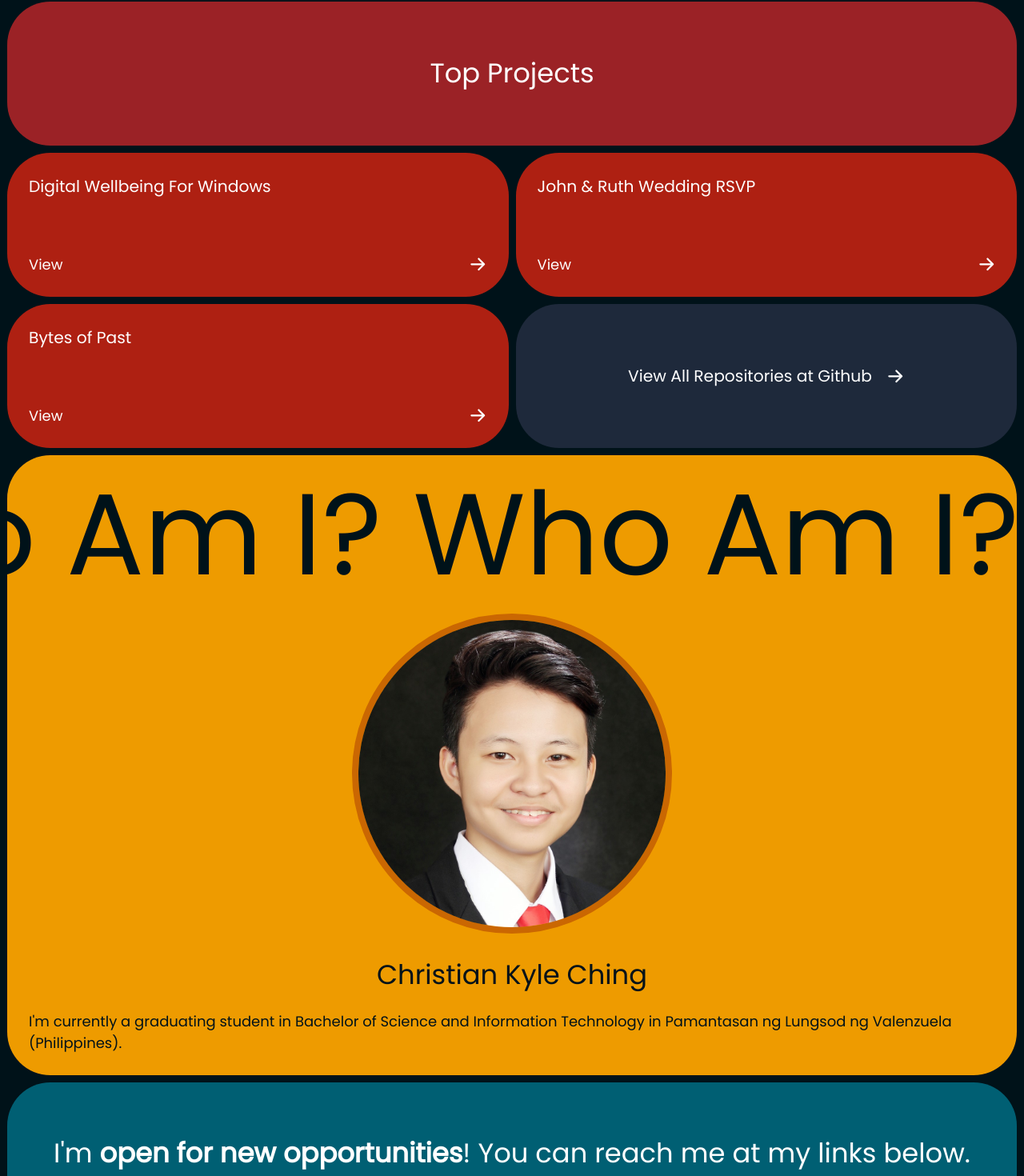
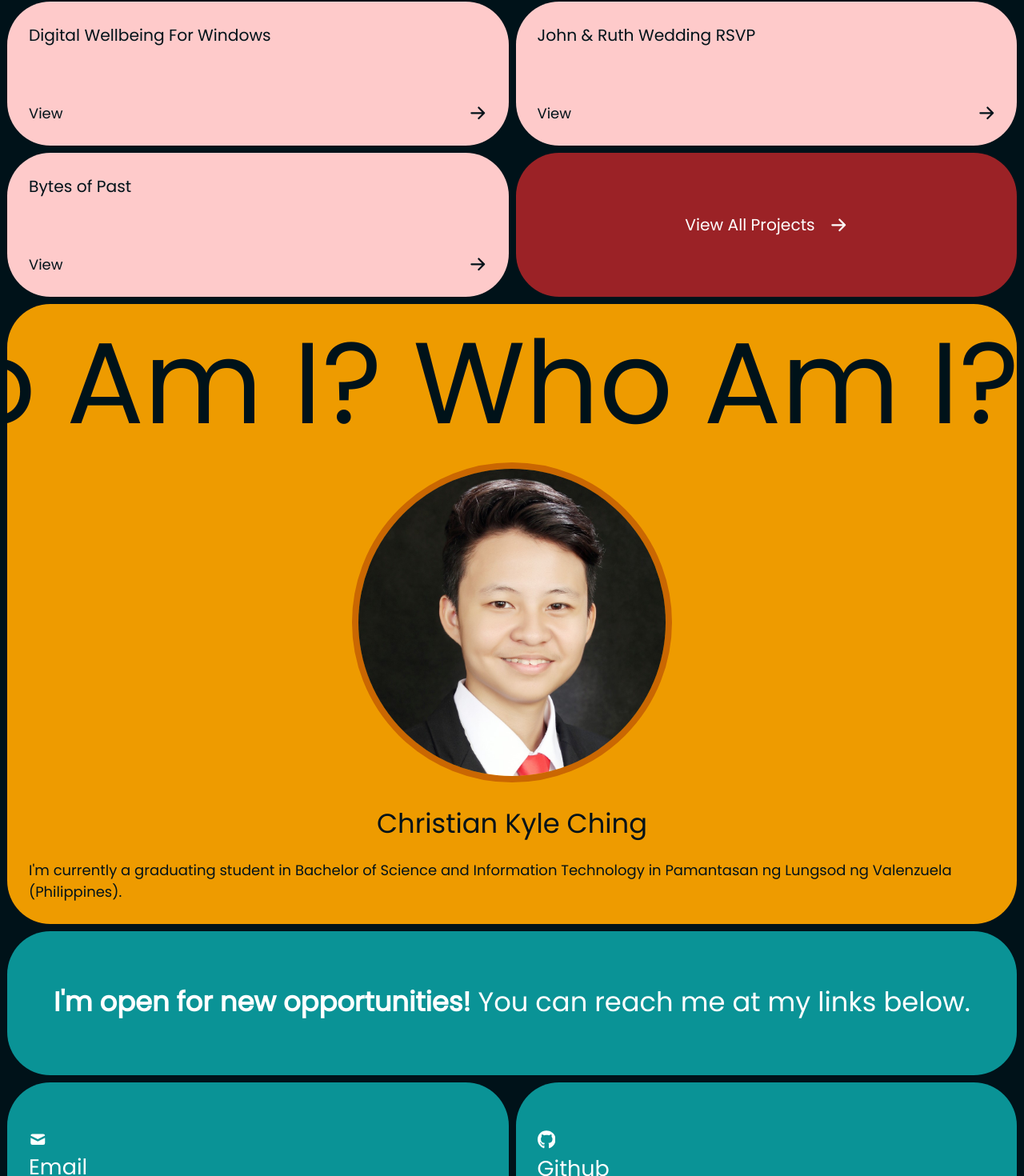
Before and after one commit to christiankyle-ching/vue-portfolio-ckcdev, a Vue app: page / in a window 1280 px wide. Shown: the part 816-2286 px from the top of the page at 80% size. Built offline with nearby package versions, Linux system fonts and the light colour scheme.

Commit message:
fix: Improve colors, add: Projects List View

```diff
--- a/index.html
+++ b/index.html
@@ -1,13 +1,18 @@
 <!DOCTYPE html>
 <html lang="en">
+
 <head>
   <meta charset="UTF-8" />
   <link rel="icon" href="/favicon.png" />
   <meta name="viewport" content="width=device-width, initial-scale=1.0" />
   <title>Portfolio - Christian Kyle Ching</title>
+
+  <meta name="description" content="Personal Portfolio of Christian Kyle Ching in Web / App Development" />
 </head>
+
 <body>
   <div id="app"></div>
   <script type="module" src="/src/main.js"></script>
 </body>
+
 </html>
--- a/src/assets/projects.js
+++ b/src/assets/projects.js
@@ -588,12 +588,16 @@ const PROJECTS = [
   }),
 ];
 
-const TOP_PROJECTS = PROJECTS.sort((a, b) => b.priority - a.priority).filter(
-  (p) => p.priority > 0
+const PROJECTS_SORTED = PROJECTS.sort((a, b) => b.priority - a.priority).sort(
+  (a, b) => b.date_dev - a.date_dev
 );
+
+const TOP_PROJECTS = PROJECTS_SORTED.sort(
+  (a, b) => b.priority - a.priority
+).filter((p) => p.priority > 0);
 
 function getProjectByID(id) {
   return PROJECTS.find((p) => p.id === id);
 }
 
-export { PROJECTS, TOP_PROJECTS, getProjectByID };
+export { PROJECTS, PROJECTS_SORTED, TOP_PROJECTS, getProjectByID };
--- /dev/null
+++ b/src/components/ProjectCard.vue
@@ -0,0 +1,44 @@
+<template>
+  <RouterLink
+    :to="{ name: 'project', params: { id: project.id } }"
+    class="card h-full bg-red-200 text-_black card--bg-hover"
+  >
+    <header>
+      <h5>{{ project.title }}</h5>
+    </header>
+
+    <div class="card__background flex relative">
+      <img
+        :src="project.images[1].url"
+        alt=""
+        class="absolute top-0 left-0 w-full h-full object-cover object-center opacity-30"
+      />
+      <LoopingAnimator class="m-auto">
+        <span class="text-2xl lg:text-4xl">
+          <b>{{ project.platform }}</b> | {{ project.stack }} |
+          <b>{{ project.date_dev.getFullYear() }}</b> |&nbsp;
+        </span>
+      </LoopingAnimator>
+    </div>
+
+    <footer>
+      <span class="flex justify-between items-center">
+        <span>View</span>
+        <ArrowRightIcon />
+      </span>
+    </footer>
+  </RouterLink>
+</template>
+
+<script>
+import LoopingAnimator from "./LoopingAnimator.vue";
+import ArrowRightIcon from "./icons/ArrowRightIcon.vue";
+export default {
+  props: {
+    project: {
+      required: true,
+    },
+  },
+  components: { LoopingAnimator, ArrowRightIcon },
+};
+</script>
--- a/src/router/index.js
+++ b/src/router/index.js
@@ -1,11 +1,13 @@
 import { createRouter, createWebHistory } from "vue-router";
 import HomeView from "../views/HomeView.vue";
 import ProjectView from "../views/ProjectView.vue";
+import ProjectsView from "../views/ProjectsView.vue";
+import NotFound from "../views/NotFound.vue";
 
 const router = createRouter({
   history: createWebHistory(import.meta.env.BASE_URL),
   scrollBehavior(to, from, savedPosition) {
-    if (to.name === "project") {
+    if (["project", "projects"].includes(to.name)) {
       return { top: 0 };
     }
 
@@ -19,10 +21,18 @@ const router = createRouter({
       component: HomeView,
     },
     {
+      path: "/projects/",
+      name: "projects",
+      component: ProjectsView,
+    },
+    {
       path: "/project/:id",
       name: "project",
       component: ProjectView,
     },
+
+    // will match everything and put it under `$route.params.pathMatch`
+    { path: "/:pathMatch(.*)*", name: "NotFound", component: NotFound },
   ],
 });
 
--- a/src/views/HomeView.vue
+++ b/src/views/HomeView.vue
@@ -2,14 +2,14 @@
   <div>
     <main class="min-h-screen">
       <!-- Top Column -->
-      <div class="flex justify-center items-center !min-h-[35vh]">
+      <div class="flex justify-center items-center !h-[35vh]">
         <h2>ckching.dev</h2>
       </div>
 
       <!-- Bottom Column : Cards -->
       <div class="cards-group grid grid-cols-1 lg:grid-cols-2 gap-2">
         <!-- Main Card -->
-        <button class="card !min-h-[65vh] h-full bg-_teal group">
+        <button class="card !h-[65vh] h-full bg-_teal group">
           <header class="text-left">
             <h3>Portfolio</h3>
           </header>
@@ -31,18 +31,21 @@
                   <img
                     src="@/assets/images/django.png"
                     alt="Django"
-                    class="min-w-[7rem] rounded-lg"
+                    class="min-w-[7rem] rounded-lg bg-white p-2"
                   />
                   <img
                     src="@/assets/images/vue.png"
                     alt="Vue"
-                    class="min-w-[4rem] rounded-lg p-2 bg-white"
+                    class="min-w-[4rem] rounded-lg bg-white p-2"
                   />
                   <img
                     src="@/assets/images/firebase.png"
                     alt="Vue"
-                    class="min-w-[3rem] rounded-lg p-2 bg-blue-300"
+                    class="min-w-[3rem] rounded-lg p-2 bg-white p-2"
                   />
+                  <div class="bg-white text-purple-800 rounded-lg p-2">
+                    <span class="text-4xl font-bold">C#</span>
+                  </div>
                 </div>
               </LoopingAnimator>
             </div>
@@ -65,7 +68,7 @@
           <!-- Projects -->
           <a
             href="#top-projects"
-            class="card bg-_red card--bg-hover col-span-full group"
+            class="card bg-_dark-red card--bg-hover col-span-full group"
           >
             <header>
               <h6>Projects</h6>
@@ -75,14 +78,14 @@
                 <span class="text-2xl lg:text-4xl">View my works.&nbsp;</span>
               </LoopingAnimator>
             </div>
-            <footer>
+            <!-- <footer>
               <a class="flex justify-between items-center">
                 <span>See All</span>
                 <button>
                   <ArrowDownIcon />
                 </button>
               </a>
-            </footer>
+            </footer> -->
           </a>
 
           <!-- About -->
@@ -123,55 +126,23 @@
     </main>
 
     <section id="top-projects" class="mt-2 grid grid-cols-2 gap-2">
-      <div class="card h-full bg-_dark-red col-span-full">
+      <!-- <div class="card h-full bg-_dark-red col-span-full">
         <h2 class="m-auto">Top Projects</h2>
+      </div> -->
+
+      <!-- For: Projects -->
+      <div v-for="project in TOP_PROJECTS">
+        <ProjectCard :project="project" />
       </div>
 
-      <!-- For: Projects -->
-      <RouterLink
-        :to="{ name: 'project', params: { id: project.id } }"
-        v-for="project in TOP_PROJECTS"
-        class="card h-full bg-_red card--bg-hover"
-      >
-        <header>
-          <h5>{{ project.title }}</h5>
-        </header>
-
-        <div class="card__background flex relative">
-          <img
-            :src="project.images[1].url"
-            alt=""
-            class="absolute top-0 left-0 w-full h-full object-cover object-center opacity-20"
-          />
-          <LoopingAnimator class="m-auto">
-            <span class="text-2xl lg:text-4xl">
-              <b>{{ project.platform }}</b> | {{ project.stack }} |
-              <b>{{ project.date_dev.getFullYear() }}</b> |&nbsp;
-            </span>
-          </LoopingAnimator>
-        </div>
-
-        <footer>
-          <span class="flex justify-between items-center">
-            <span>View</span>
-            <ArrowRightIcon />
-          </span>
-        </footer>
-      </RouterLink>
-
-      <!-- For: Projects -->
-      <a
-        href="https://github.com/christiankyle-ching?tab=repositories"
-        target="_blank"
-        class="card h-full bg-slate-800"
-      >
+      <RouterLink :to="{ name: 'projects' }" class="card h-full bg-_dark-red">
         <div class="m-auto">
           <span class="flex justify-between items-center gap-4">
-            <h5>View All Repositories at Github</h5>
+            <h5>View All Projects</h5>
             <ArrowRightIcon />
           </span>
         </div>
-      </a>
+      </RouterLink>
     </section>
 
     <section id="about-me" class="mt-2 card bg-_yellow text-_black">
@@ -199,11 +170,11 @@
     </section>
 
     <section id="contact" class="mt-2 flex flex-col gap-2">
-      <div class="card bg-_dark-teal">
+      <div class="card bg-_teal">
         <header class="m-auto">
           <h2>
-            I'm <strong>open for new opportunities</strong>! You can reach me at
-            my links below.
+            <strong>I'm open for new opportunities!</strong>
+            You can reach me at my links below.
           </h2>
         </header>
       </div>
@@ -218,7 +189,7 @@
           <header></header>
           <div>
             <EmailIcon />
-            <h3 class="mt-2">Email</h3>
+            <h3 class="mt-2 !leading-none">Email</h3>
           </div>
           <footer></footer>
         </a>
@@ -232,7 +203,7 @@
           <header></header>
           <div>
             <GithubIcon class="h-6" />
-            <h3 class="mt-2">Github</h3>
+            <h3 class="mt-2 !leading-none">Github</h3>
           </div>
           <footer></footer>
         </a>
@@ -246,7 +217,7 @@
           <header></header>
           <div>
             <LinkedinIcon />
-            <h3 class="mt-2">Linkedin</h3>
+            <h3 class="mt-2 !leading-none">Linkedin</h3>
           </div>
           <footer></footer>
         </a>
@@ -260,7 +231,7 @@
           <header></header>
           <div>
             <FacebookIcon />
-            <h3 class="mt-2">Facebook</h3>
+            <h3 class="mt-2 !leading-none">Facebook</h3>
           </div>
           <footer></footer>
         </a>
@@ -298,7 +269,7 @@
 </template>
 
 <script setup>
-import { PROJECTS, TOP_PROJECTS } from "@/assets/projects.js";
+import { TOP_PROJECTS } from "@/assets/projects.js";
 
 import LoopingAnimator from "../components/LoopingAnimator.vue";
 import ArrowDownIcon from "../components/icons/ArrowDownIcon.vue";
@@ -309,6 +280,7 @@ import FacebookIcon from "../components/icons/FacebookIcon.vue";
 import ArrowRightIcon from "../components/icons/ArrowRightIcon.vue";
 import PhoneIcon from "../components/icons/PhoneIcon.vue";
 import UserIcon from "../components/icons/UserIcon.vue";
+import ProjectCard from "../components/ProjectCard.vue";
 </script>
 
 <style></style>
--- /dev/null
+++ b/src/views/NotFound.vue
@@ -0,0 +1,18 @@
+<template>
+  <div class="flex h-screen w-screen">
+    <div class="m-auto text-center">
+      <span class="text-4xl">:(</span>
+      <h1>Not Found</h1>
+      <p>That link is broken and cannot be found on this website.</p>
+
+      <div class="flex justify-center mt-4 gap-4">
+        <RouterLink :to="{ name: 'home' }" class="button justify-center">
+          Home
+        </RouterLink>
+        <RouterLink :to="{ name: 'projects' }" class="button justify-center">
+          See my Projects
+        </RouterLink>
+      </div>
+    </div>
+  </div>
+</template>
--- /dev/null
+++ b/src/views/ProjectsView.vue
@@ -0,0 +1,31 @@
+<template>
+  <div>
+    <BackButton />
+
+    <div class="h-[35vh] flex">
+      <h1 class="m-auto">Projects</h1>
+    </div>
+    <div class="grid grid-cols-1 lg:grid-cols-2 gap-2">
+      <div v-for="p in projects">
+        <ProjectCard :project="p" />
+      </div>
+    </div>
+  </div>
+</template>
+
+<script>
+import { PROJECTS_SORTED } from "@/assets/projects";
+import ArrowRightIcon from "../components/icons/ArrowRightIcon.vue";
+import LoopingAnimator from "../components/LoopingAnimator.vue";
+import ProjectCard from "../components/ProjectCard.vue";
+import BackButton from "../components/BackButton.vue";
+
+export default {
+  data() {
+    return {
+      projects: PROJECTS_SORTED,
+    };
+  },
+  components: { ArrowRightIcon, LoopingAnimator, ProjectCard, BackButton },
+};
+</script>
```
Also changed, not shown: src/assets/base.css (+25 -2 lines), src/components/BackButton.vue (added, +23 -0 lines), src/views/ProjectView.vue (+16 -23 lines), src/assets/images/django.png, 1 other file (tests, documents, lock files or other folders). Lines whose indentation alone changed are shown as unchanged.
